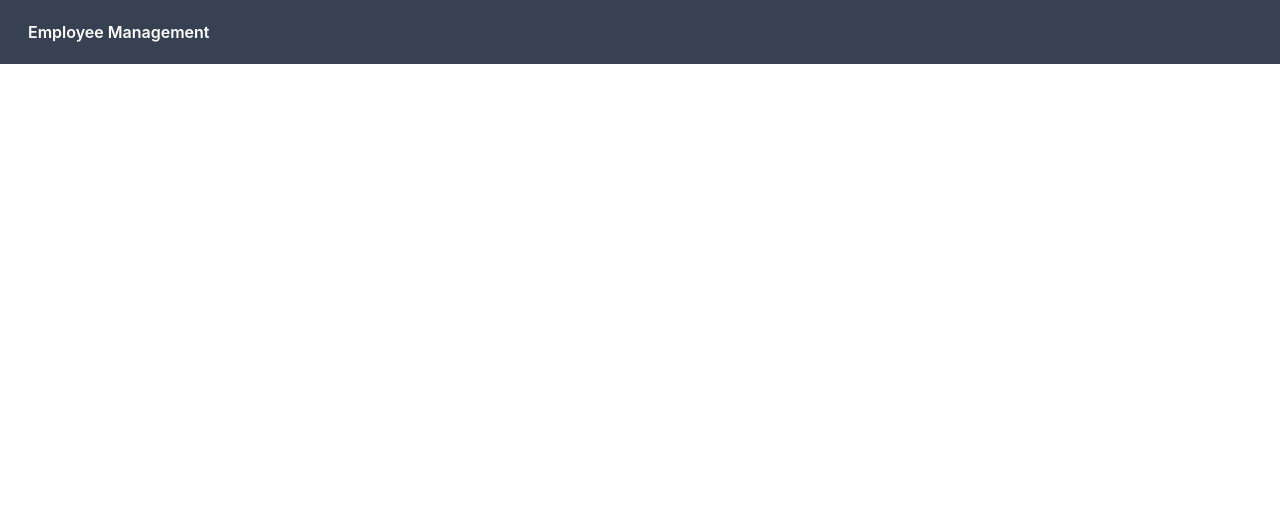
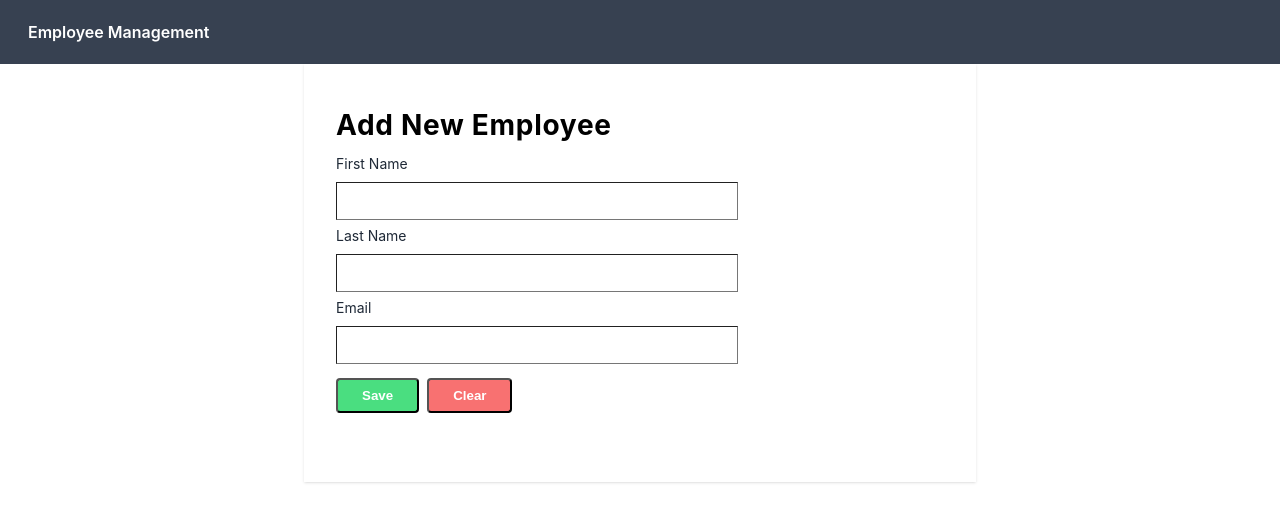
Before and after one commit to Mocroski/employee-api-react, a React (Create React App) app: page / in a window 1280 px wide. Shown: the top 522 px of the page. Built offline with nearby package versions, Linux system fonts and the light colour scheme.

Commit message:
Creating Add Employee Component

```diff
--- a/src/App.js
+++ b/src/App.js
@@ -1,11 +1,16 @@
 
 import './App.css';
+import AddEmployee from './components/AddEmployee';
+
 import Navbar from './components/Navbar';
 
 function App() {
-  return (
-   <Navbar/>
-  );
+ return (
+  <>
+    <Navbar />
+    <AddEmployee/>
+  </>
+ );
 }
 
 export default App;
--- /dev/null
+++ b/src/components/AddEmployee.js
@@ -0,0 +1,31 @@
+import React from 'react'
+
+function AddEmployee() {
+  return (
+    <div className='flex max-w-2xl mx-auto shadow border-b'>
+        <div className='px-8 py-8'>
+            <div className='font-thin text-sm tracking-wider'>
+                <h1>Add New Employee</h1>
+            </div>
+            <div className='items-center justify-center h-14 w-full my-4'>
+                <label className='block text-gray-800 text-sm font-normal'>First Name</label>
+                <input type="text"className='h-5 w-96 border mt-2 px-2 py-2' />
+            </div>
+            <div className='items-center justify-center h-14 w-full my-4'>
+                <label className='block text-gray-800 text-sm font-normal'>Last Name</label>
+                <input type="text"className='h-5 w-96 border mt-2 px-2 py-2' />
+            </div>
+            <div className='items-center justify-center h-14 w-full my-4'>
+                <label className='block text-gray-800 text-sm font-normal'>Email</label>
+                <input type="email"className='h-5 w-96 border mt-2 px-2 py-2' />
+            </div>
+            <div className='items-center justify-center h-14 w-full my-4 space-x-2 pt-2'>
+                <button className='rounded text-white font-semibold bg-green-400 hover:bg-green-700 py-2 px-6'>Save</button>
+                <button className='rounded text-white font-semibold bg-red-400 hover:bg-red-700 py-2 px-6'>Clear</button>
+            </div>
+        </div>
+    </div>
+  )
+}
+
+export default AddEmployee
```
